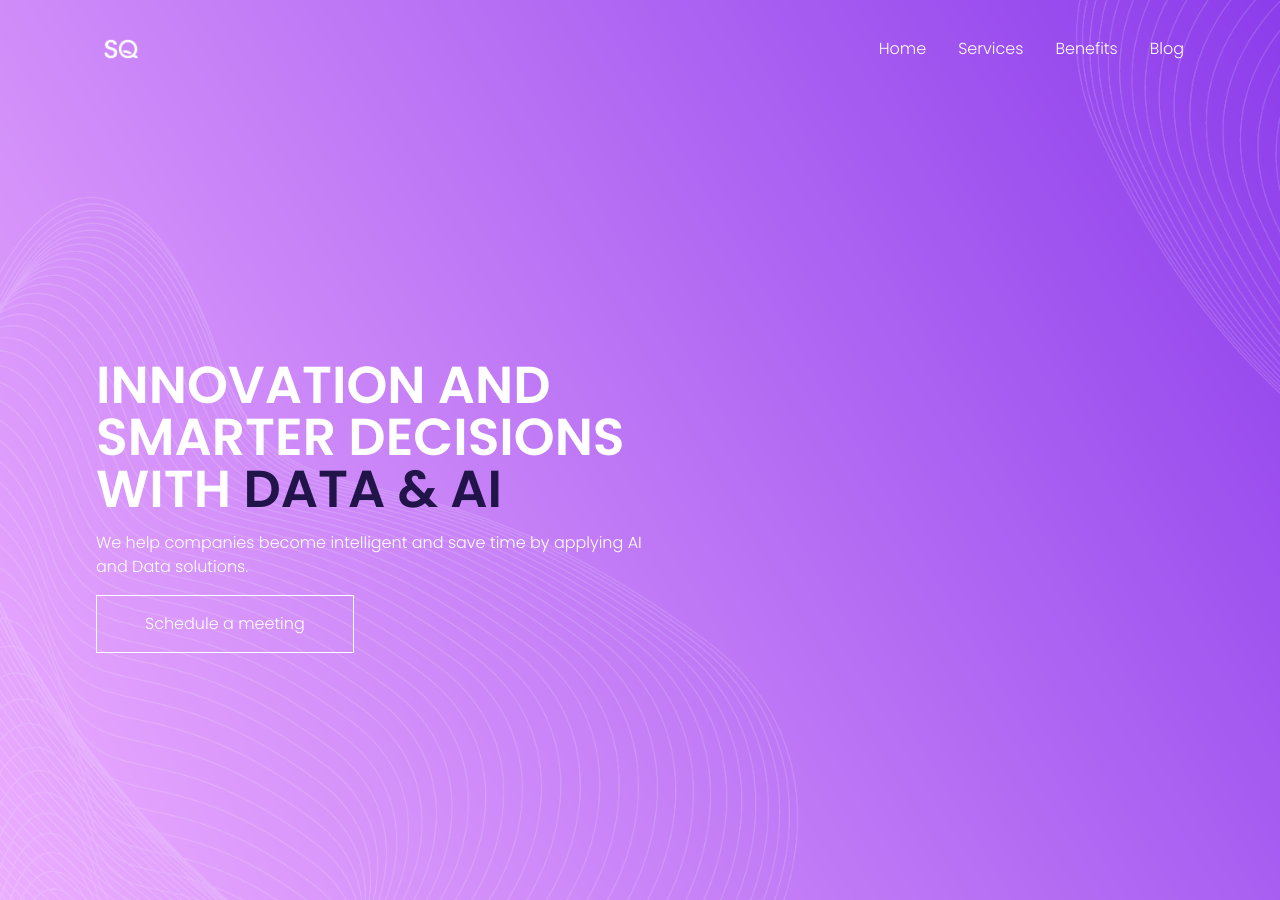
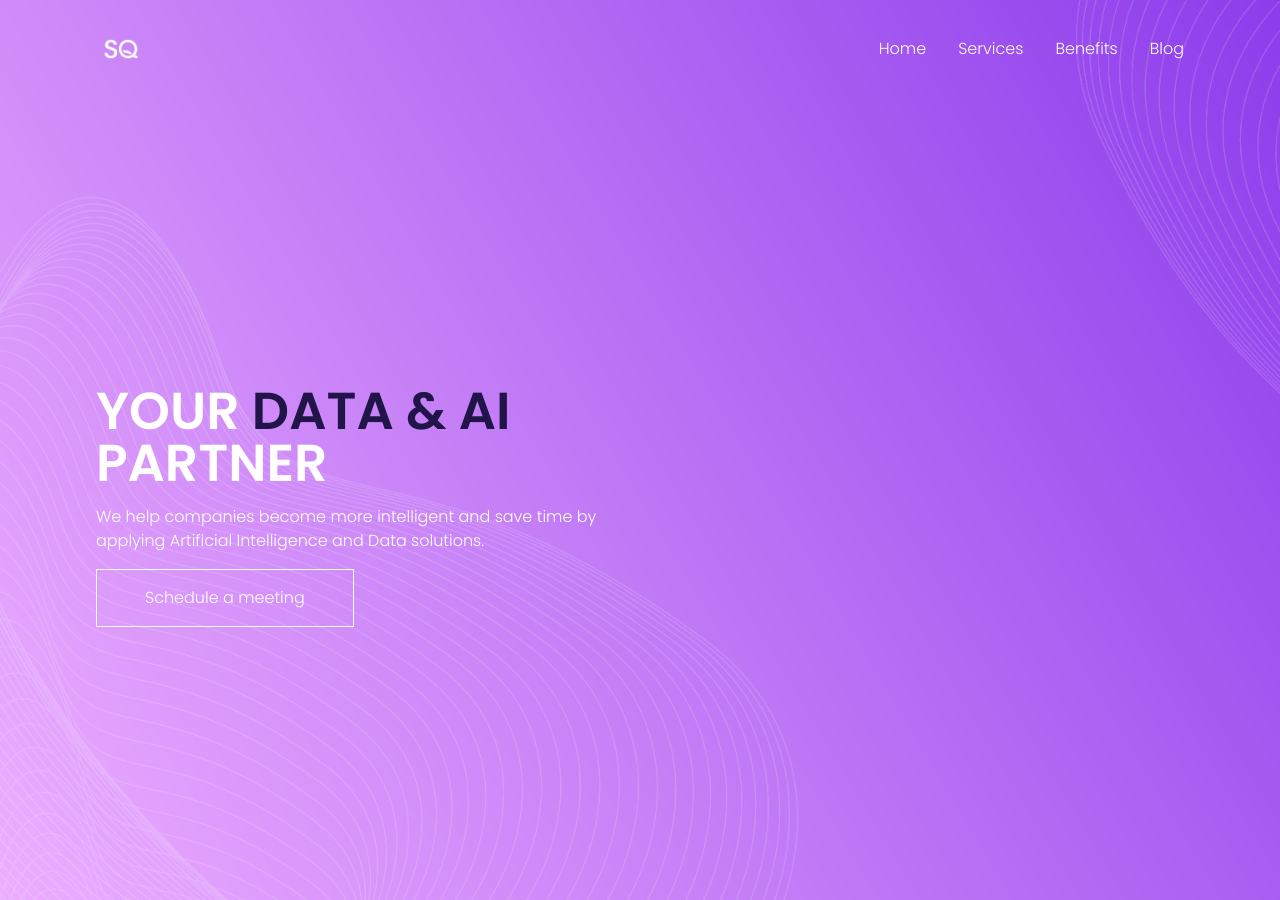
Before and after one commit to squadralabs/squadralabs.github.io, a Jekyll site: the page index.html, which Jekyll copies as it is, in a window 1280 px wide and 900 px high. Built offline with Jekyll 4.4.1, drawn with Linux system fonts in a browser that asks for light colours; some of the changed text lies outside the part shown.

Commit message:
Update index.html

```diff
--- a/index.html
+++ b/index.html
@@ -110,10 +110,10 @@
       <div class="container">
         <div class="hero-content spacing">
           <h1 class="text-xxl text-upper">
-            Innovation and smarter decisions with <span class="accent">Data & AI</span>
+            Your <span class="accent">Data & AI</span> Partner
           </h1>
           <p class="hero-description">
-            We help companies become intelligent and save time by applying AI and Data solutions.
+            We help companies become more intelligent and save time by applying Artificial Intelligence and Data solutions.
           </p>
           <a
             href="https://calendly.com/mariano-allevato-squadra/30min"
@@ -132,7 +132,7 @@
       <section class="services bg-light" id="services">
         <div class="container spacing">
           <h2 class="section-title text-xl text-upper text-center">
-            Your <span class="accent">Data & AI Partner</span>
+            Innovation and smarter decisions with <span class="accent">Data & AI</span>
           </h2>
           <!-- Subheading for Implementation -->
           <h3 class="section-subtitle text-lg text-center text-upper">
```
